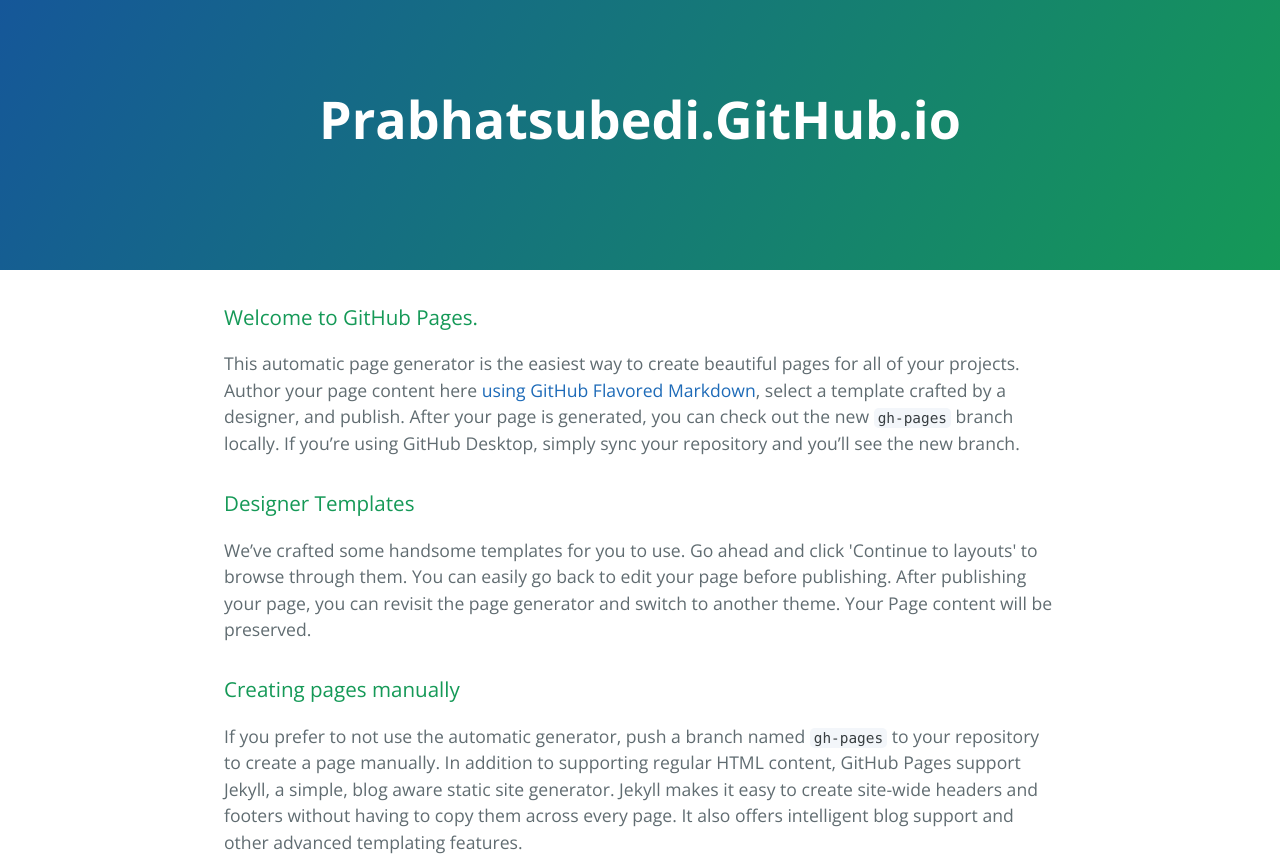
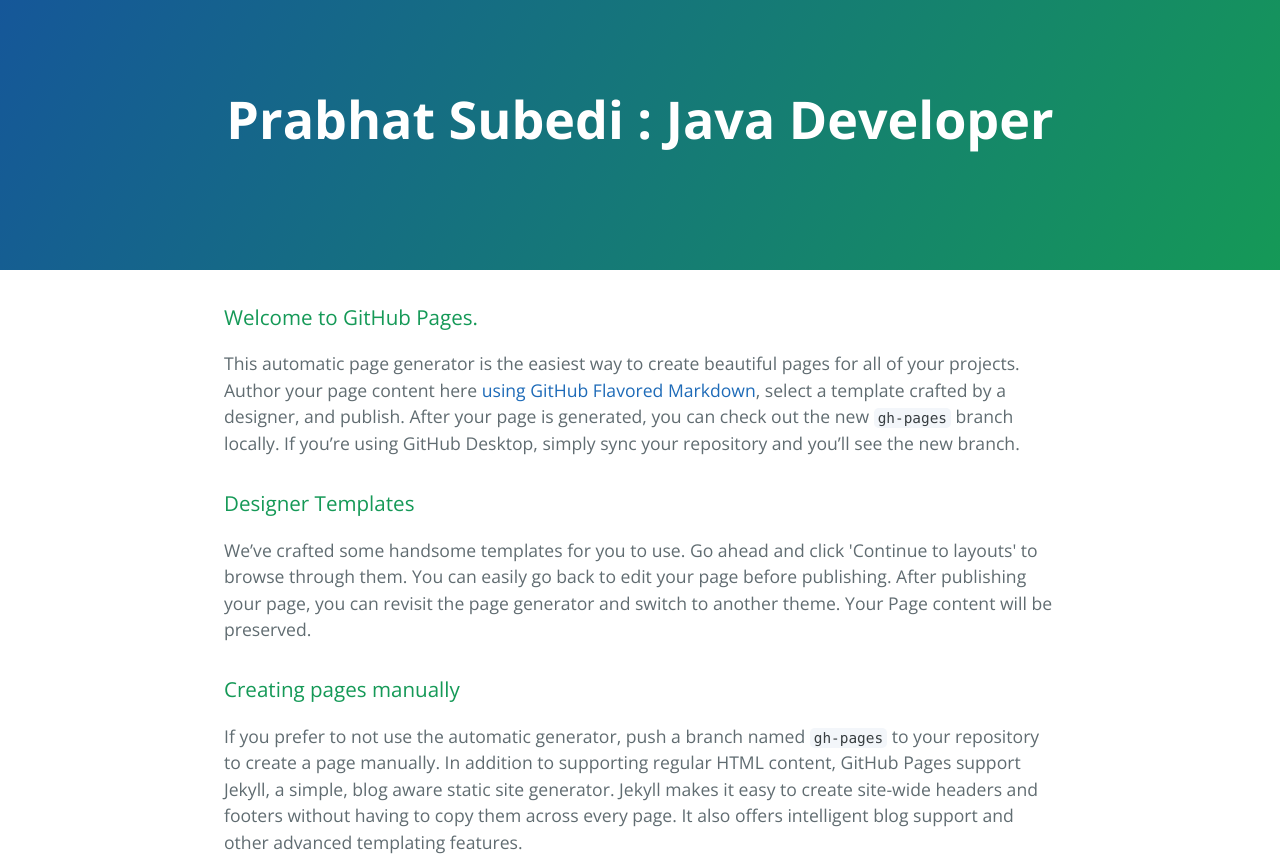
Before and after one commit to prabhatsubedi/prabhatsubedi.github.io, a plain HTML site: page index.html in a window 1280 px wide. Shown: the top 858 px of the page. Drawn offline with nearby package versions, Linux system fonts and the light colour scheme.

Commit message:
Update index.html

```diff
--- a/index.html
+++ b/index.html
@@ -11,7 +11,7 @@
   </head>
   <body>
     <section class="page-header">
-      <h1 class="project-name">Prabhatsubedi.GitHub.io</h1>
+      <h1 class="project-name">Prabhat Subedi : Java Developer</h1>
       <h2 class="project-tagline"></h2>
     </section>
 
```
